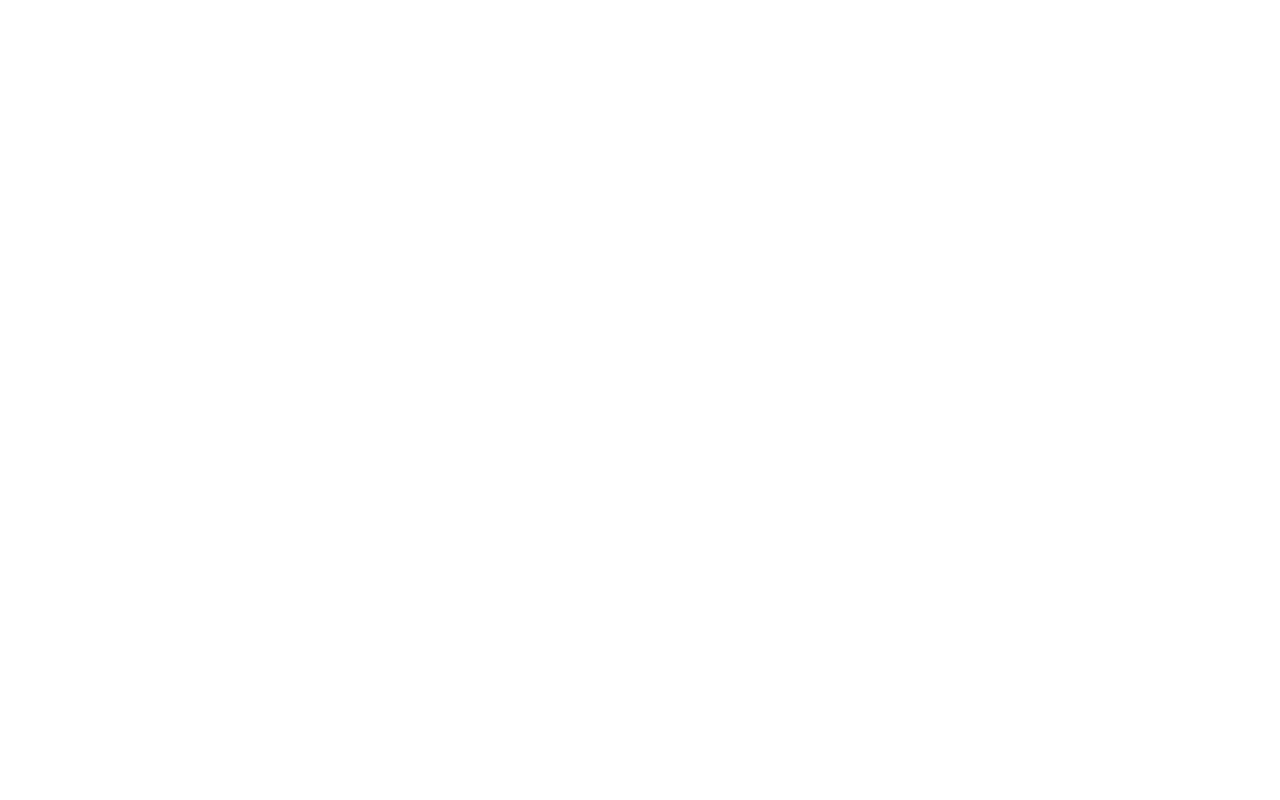
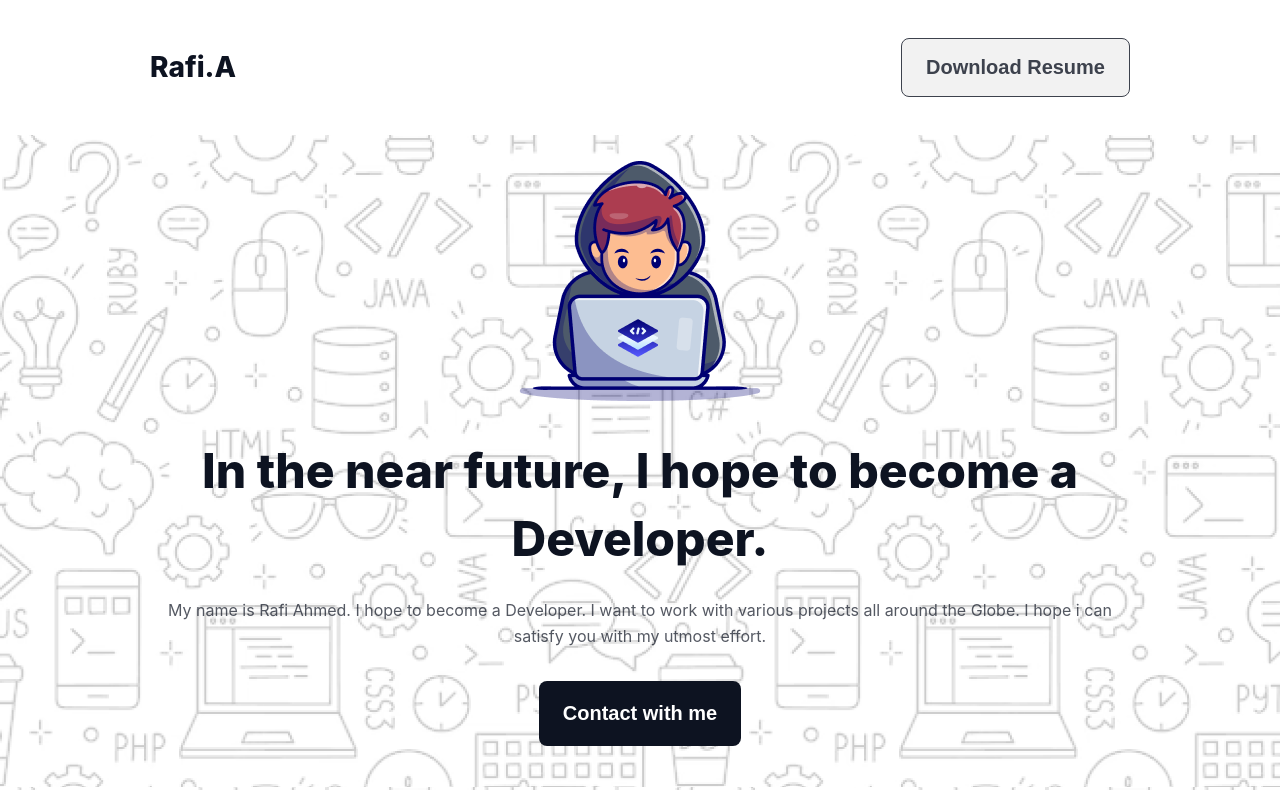
Before and after one commit to R-RafiAhmed/PH-Assignment-1, a plain HTML site: page index.html in a window 1280 px wide. Drawn offline with Linux system fonts and the light colour scheme.

Commit message:
added navbar and banner

```diff
--- a/index.html
+++ b/index.html
@@ -7,6 +7,23 @@
     <link rel="stylesheet" href="style/style.css">
 </head>
 <body>
-
+    <header>
+        <nav>
+            <h2>Rafi.A</h2>
+            <button class="btn">Download Resume</button>
+        </nav>
+    </header>
+    <main>
+        <section class="banner">
+            <div class="banner-content">
+                <div class="inner-banner-content">
+                    <img src="assets/Group.png" alt="group">
+                <h1>In the near future, I hope to become a Developer.</h1>
+                <p>My name is Rafi Ahmed. I hope to become a Developer. I want to work with various projects all around the Globe. I hope i can satisfy you with my utmost effort.</p>
+                <button>Contact with me</button>
+                </div>
+            </div>
+        </section>
+    </main>
 </body>
 </html>
--- a/style/style.css
+++ b/style/style.css
@@ -0,0 +1,77 @@
+*{
+    margin: 0;
+    padding: 0;
+    box-sizing: border-box;
+}
+/* Font Family */
+@import url('https://fonts.googleapis.com/css2?family=Inter:wght@100..900&display=swap');
+body{
+    font-family: "Inter", sans-serif;
+}
+/* Shared Style */
+.btn{
+    color: rgb(13, 19, 33);
+    font-size: 20px;
+    font-weight: 600;
+    line-height: 23px;
+    letter-spacing: 0%;
+    text-align: center;
+    padding: 17px 24px 17px 24px;
+    border: 1px solid rgb(13, 19, 33);
+    border-radius: 8px;
+    opacity: 0.8;
+}
+/* navigation part start */
+nav{
+    display: flex;
+    align-items: center;
+    justify-content: space-between;
+    margin: 38px 150px;
+}
+nav h2{
+    color: rgb(13, 19, 33);
+    font-size: 28px;
+    font-weight: 800;
+    line-height: 33px;
+}
+/* Banner part start */
+.banner{
+    background: url("/assets/Hero-bg.png");
+    text-align: center;
+
+}
+.banner-content{
+    padding: 26px 0 44px 0;
+    display: flex;
+    flex-direction: column;
+    justify-content: center;
+    align-items: center;
+}
+.inner-banner-content{
+    max-width: 998px;
+}
+.banner-content h1{
+    color: rgb(13, 19, 33);
+    font-size: 48px;
+    font-weight: 800;
+    line-height: 68px;
+    margin: 32px 0 24px 0;
+}
+.banner-content p{
+    color: rgb(13, 19, 33);
+    font-size: 16px;
+    font-weight: 400;
+    line-height: 26px;
+    opacity: 0.7;
+    margin-bottom: 32px;
+}
+.banner-content button{
+    padding: 21px 24px 21px 24px;
+    border-radius: 8px;
+    background: rgb(13, 19, 33);
+    font-size: 20px;
+    font-weight: 600;
+    line-height: 23px;
+    color: rgb(255, 255, 255);
+    border: none;
+}
```
